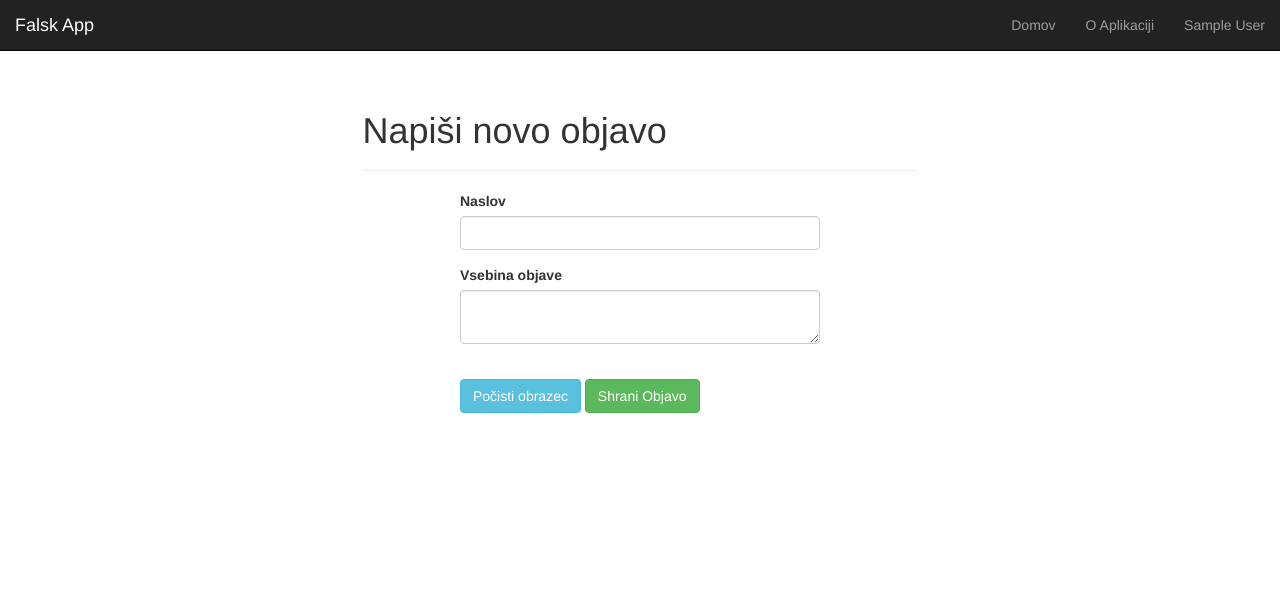
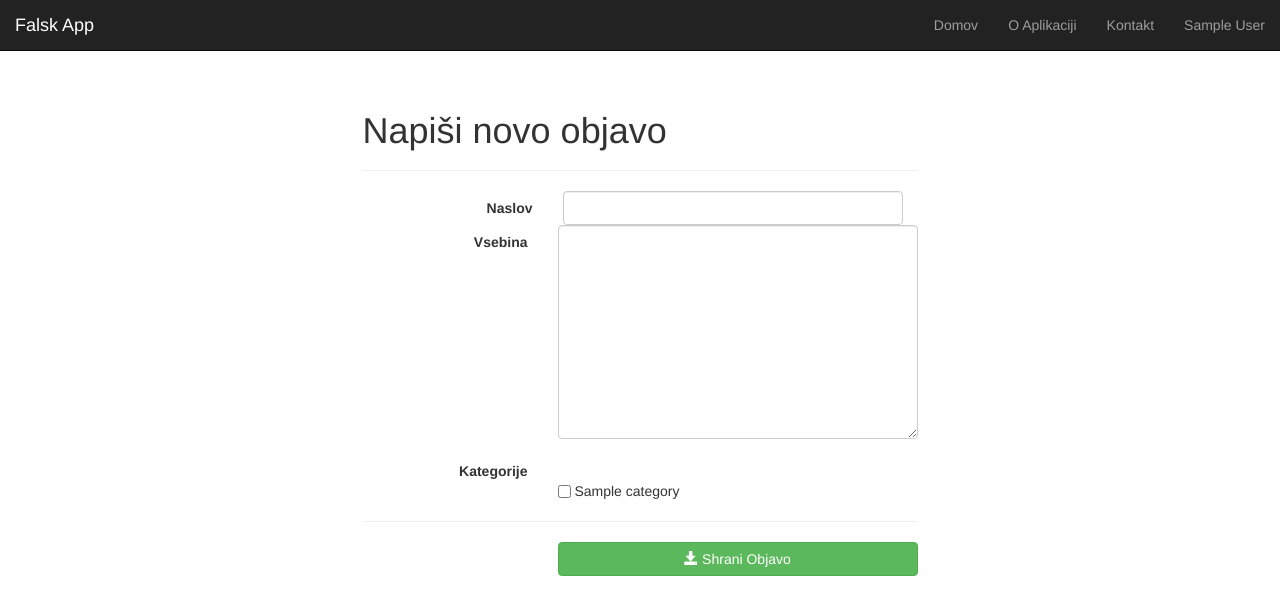
Before and after one commit to jpirih/Flask-Blog, a Flask app: page /blog/create-post in a window 1280 px wide. Shown: the top 615 px of the page. Run offline with Flask 2, Linux system fonts and the light colour scheme; a user stored in the database is signed in; tables that the repository leaves empty hold one stand-in row (values such as "Sample post"); some libraries are stand-ins or nearby versions.

Commit message:
Kategorije za nove poste

```diff
--- a/config.py
+++ b/config.py
@@ -5,7 +5,7 @@ import os
 class BaseConfig(object):
     DEBUG = False
     SECRET_KEY = '=&4\x17o\xa0i\x0b8\xb28e\x89\x1d\xd5\xed-N\xac_\x11\r\x82\x9f'
-    SQLALCHEMY_DATABASE_URI = 'mysql://root:password@localhost/db'
+    SQLALCHEMY_DATABASE_URI = 'mysql://root:student15@localhost/flask_blog'
     SQLALCHEMY_TRACK_MODIFICATIONS = True
 
 
--- a/project/blog/forms.py
+++ b/project/blog/forms.py
@@ -1,11 +1,12 @@
 from flask_wtf import Form
-from wtforms import StringField, TextAreaField
+from wtforms import StringField, TextAreaField,SelectMultipleField
 from wtforms.validators import DataRequired
 
 
 class CreatePostForm(Form):
     title = StringField('title', validators=[DataRequired(message='Vnos tega polja je obvezen')])
     description = TextAreaField('description', validators=[DataRequired(message='Vnos tega polja je obvezen')])
+    categories = SelectMultipleField('categories')
 
 class CommentForm(Form):
     title = StringField('title', validators=[DataRequired(message='Vnos tega polja je obvezen')])
--- a/project/blog/templates/blog_home.html
+++ b/project/blog/templates/blog_home.html
@@ -1,6 +1,6 @@
 {% extends "base.html" %}
 
-{% block title %} Home{% endblock title %}
+{% block title %} Home {% endblock title %}
 
 {% block content %}
 <div class="row">
--- a/project/blog/templates/create_post.html
+++ b/project/blog/templates/create_post.html
@@ -14,37 +14,39 @@
 
 {% block content %}
 <div class="row">
-    <div class="col-sm-4 col-sm-offset-4">
-        <form action="" method="post">
-            {{ form.csrf_token}}
-            <div class="form-group">
-                <label>Naslov</label>
-                {{ form.title(class="form-control") }}
-                {% if form.title.errors %}
-                    {% for error in form.title.errors %}
-                        <span class="krepko text-danger"> {{ error}}</span>
-                    {% endfor %}
-                {% endif %}
+    <div class="col-sm-6 col-sm-offset-3">
+        <form action="" method="post" class="form-horizontal">
+            <div class="from-group">
+                <label for="title" class="control-label col-sm-4">Naslov</label>
+                <div class="col-sm-8">
+                    <input type="text" id="title" name="title" class="form-control">
+                </div>
             </div>
             <div class="form-group">
-                <label>Vsebina objave </label>
-                {{ form.description(class="form-control")}}
-                {% if form.description.errors %}
-                    {% for error in form.description.errors %}
-                        <span class="krepko text-danger"> {{ error}}</span>
-                    {% endfor %}
-                {% endif %}
+                <label for="description" class="control-label col-sm-4">Vsebina</label>
+                <div class="col-sm-8">
+                    <textarea name="description" id="description" cols="30" rows="10" class="form-control">
+
+                    </textarea>
+                </div>
             </div>
-            <br>
             <div class="form-group">
-                <button type="reset" class="btn btn-info">
-                    Počisti obrazec
-                </button>
-
-                <button type="submit" class="btn  btn-success">
+                <label for="categories" class="control-label col-sm-4">Kategorije</label>
+                {% for category in categories %}
+                    <div class="col-sm-8 col-sm-offset-4">
+                        <input type="checkbox" name="categories" value="{{ category.id }}" class="checkbox-inline" id="categories">
+                        {{ category.name }}
+                    </div>
+                {% endfor %}
+            </div>
+            <hr>
+            <div class="form-group">
+                <div class="col-sm-8 col-sm-offset-4">
+                    <button type="submit" class="btn btn-block btn-success">
+                    <span class="glyphicon glyphicon-save"></span>
                     Shrani Objavo
                 </button>
-
+                </div>
             </div>
         </form>
     </div>
--- a/project/blog/templates/post_details.html
+++ b/project/blog/templates/post_details.html
@@ -34,6 +34,12 @@
                 </p>
                 <p>
                     <span class="krepko">Avtor:</span> {{ post.author.name }}
+                </p>
+                <p>
+                    <span class="krepko">Kategorije</span>:
+                    {% for post_category in post.categories %}
+                        <span class="text-muted">{{ post_category.name }}</span>
+                    {% endfor %}
                 </p>
                 <p>
                     <span class="krepko">Vsebina: </span> {{ post.description }}
--- a/project/blog/views.py
+++ b/project/blog/views.py
@@ -2,7 +2,7 @@
 from flask import request, render_template, redirect, url_for, flash, Blueprint
 from project import db
 from flask.ext.login import login_required, current_user
-from project.models import BlogPost, Comment
+from project.models import BlogPost, Comment, CategoriesPosts, Category
 from forms import CreatePostForm, CommentForm
 from project.helpers import date_time_standard
 
@@ -25,7 +25,7 @@ def blog_home():
 def blog_details(post_id):
     form = CommentForm()
     post = BlogPost.query.filter_by(id=post_id).first()
-    objavljeno  = date_time_standard(post.created_at)
+    objavljeno = date_time_standard(post.created_at)
     comments = db.session.query(Comment).filter_by(post_id=post_id).all()
     return render_template('post_details.html', post=post, form=form, comments=comments, objavljeno=objavljeno)
 
@@ -51,24 +51,37 @@ def create_commment(post_id):
         return redirect(url_for('blog.blog_details',post_id=post_id))
 
 
-
 @blog_blueprint.route('/blog/create-post', methods=['GET', 'POST'])
 @login_required
 def create_post():
-    form = CreatePostForm()
     if request.method == 'POST':
-        if form.validate_on_submit():
-            title = form.title.data
-            description = form.description.data
-            post = BlogPost(
-                title=title,
-                description=description,
-                author=current_user.id
+        title = request.form['title']
+        description = request.form['description']
+        categories = request.form.getlist('categories')
+
+        post = BlogPost(
+            title=title,
+            description=description,
+            author=current_user.id
+        )
+        list_categories = []
+        for c in categories:
+            c = int(c)
+            list_categories.append(c)
+
+        db.session.add(post)
+        db.session.commit()
+
+        for category in list_categories:
+            c = CategoriesPosts(
+                category_id=category,
+                post_id= post.id
             )
+            db.session.add(c)
+            db.session.commit()
 
-            db.session.add(post)
-            db.session.commit()
-            flash('Objava je bila shranjena')
-            return redirect(url_for('blog.blog_home'))
+        flash('Objava je bila shranjena')
+        return redirect(url_for('blog.blog_home'))
 
-    return render_template('create_post.html', form=form)
+    categories = db.session.query(Category).all()
+    return render_template('create_post.html',categories=categories)
--- a/project/helpers.py
+++ b/project/helpers.py
@@ -1,5 +1,4 @@
 import datetime
-
 
 # date conversion
 def date_time_standard(date):
--- a/project/home/views.py
+++ b/project/home/views.py
@@ -26,3 +26,7 @@ def home():
 @home_blueprint.route('/welcome')
 def welcome():
     return render_template('welcome.html')
+
+@home_blueprint.route('/contact')
+def contact():
+	return render_template('contact.html')
--- a/project/templates/base.html
+++ b/project/templates/base.html
@@ -34,6 +34,7 @@
             <ul class="nav navbar-nav navbar-right">
                 <li><a href="/">Domov</a></li>
                 <li><a href="{{ url_for('home.welcome') }}">O Aplikaciji</a></li>
+                <li><a href="{{ url_for('home.contact') }}">Kontakt</a></li>
                 {% if current_user.is_authenticated %}
                     <li class="dropdown">
                         <a href="#"class="dropdown-toggle" data-toggle="dropdown">
```
Also changed, not shown: migrations/versions/f823a9c5f4aa_.py (added, +37 -0 lines), project/home/templates/contact.html (added, +9 -0 lines), project/models.py (+32 -0 lines).
